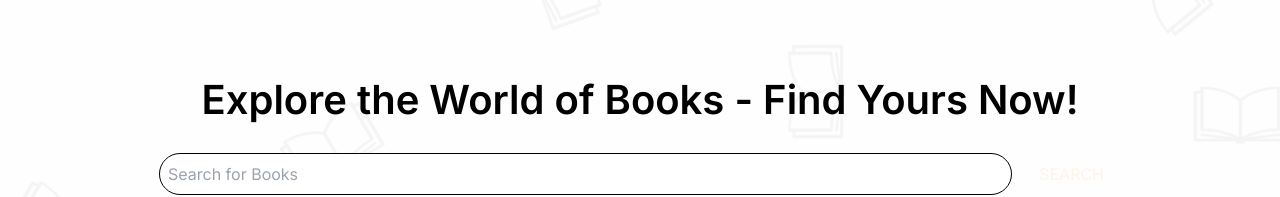
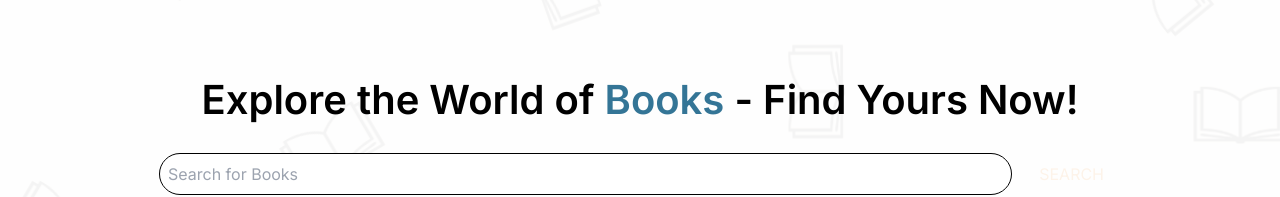
Before and after one commit to karanvirsb/book_finder, a Next.js app: page / in a window 1280 px wide. Shown: the part 268-465 px from the top of the page. Built offline with nearby package versions, Linux system fonts and the light colour scheme; what urql would draw is missing.

Commit message:
replaced

```diff
--- a/src/pages/index.tsx
+++ b/src/pages/index.tsx
@@ -11,8 +11,9 @@ export default function Home(): JSX.Element {
 			<Layout classname="relative min-h-[100svh]">
 				<section className="absolute top-[50%] left-[50%] flex w-[75%] max-w-[1920px] translate-x-[-50%] translate-y-[-50%] flex-col gap-6">
 					<h1 className="text-center text-[clamp(1.69rem,calc(1.40rem+1.41vw),2.50rem)] font-semibold">
-						Explore the World of <span className="text-tertiary">Books</span> -
-						Find <span className="text-primary_accent">Yours</span> Now!
+						Explore the World of{" "}
+						<span className="text-tertiary-500">Books</span> - Find{" "}
+						<span className="text-primary_accent">Yours</span> Now!
 					</h1>
 					<Searchbar
 						searchQuery={searchQueryRef}
```
